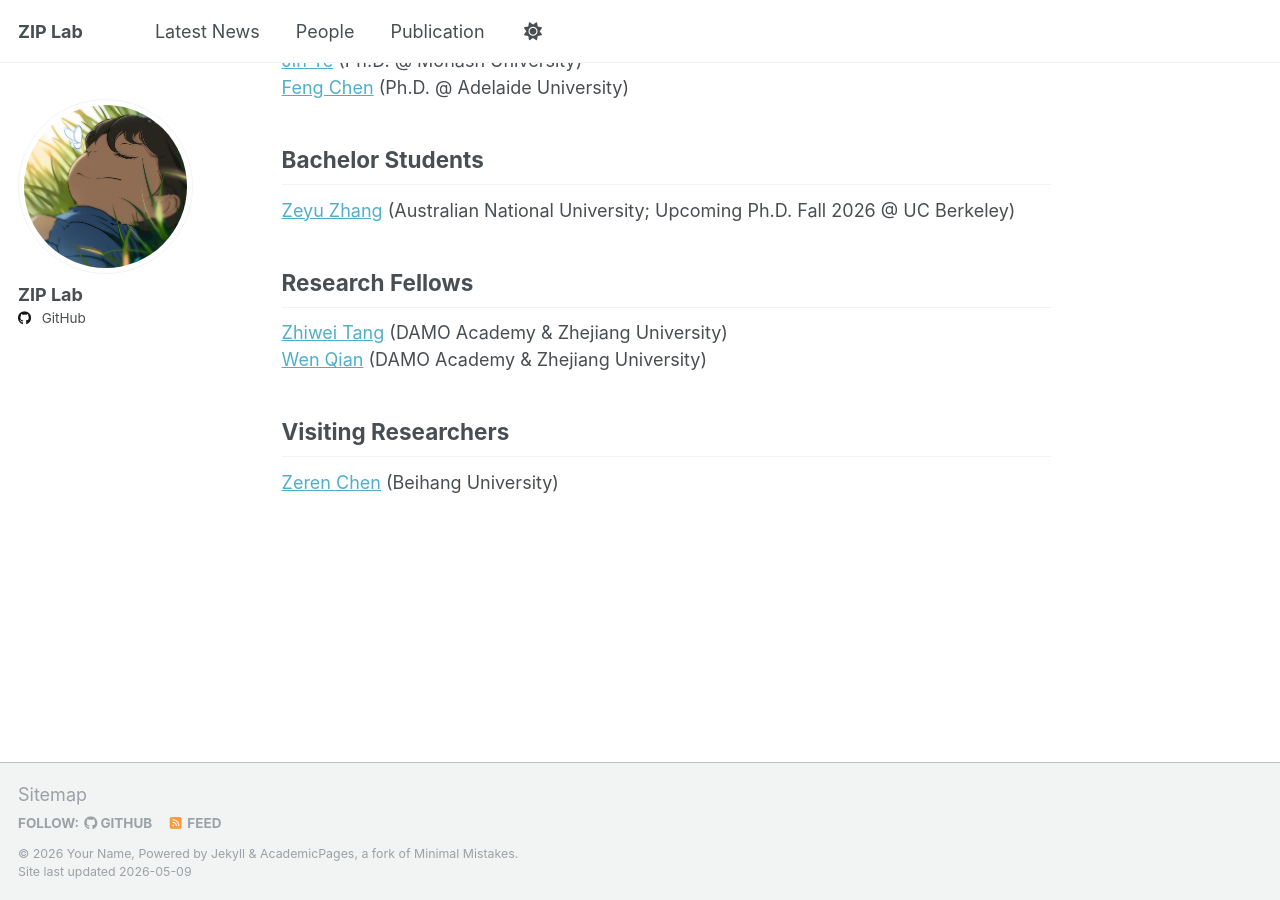
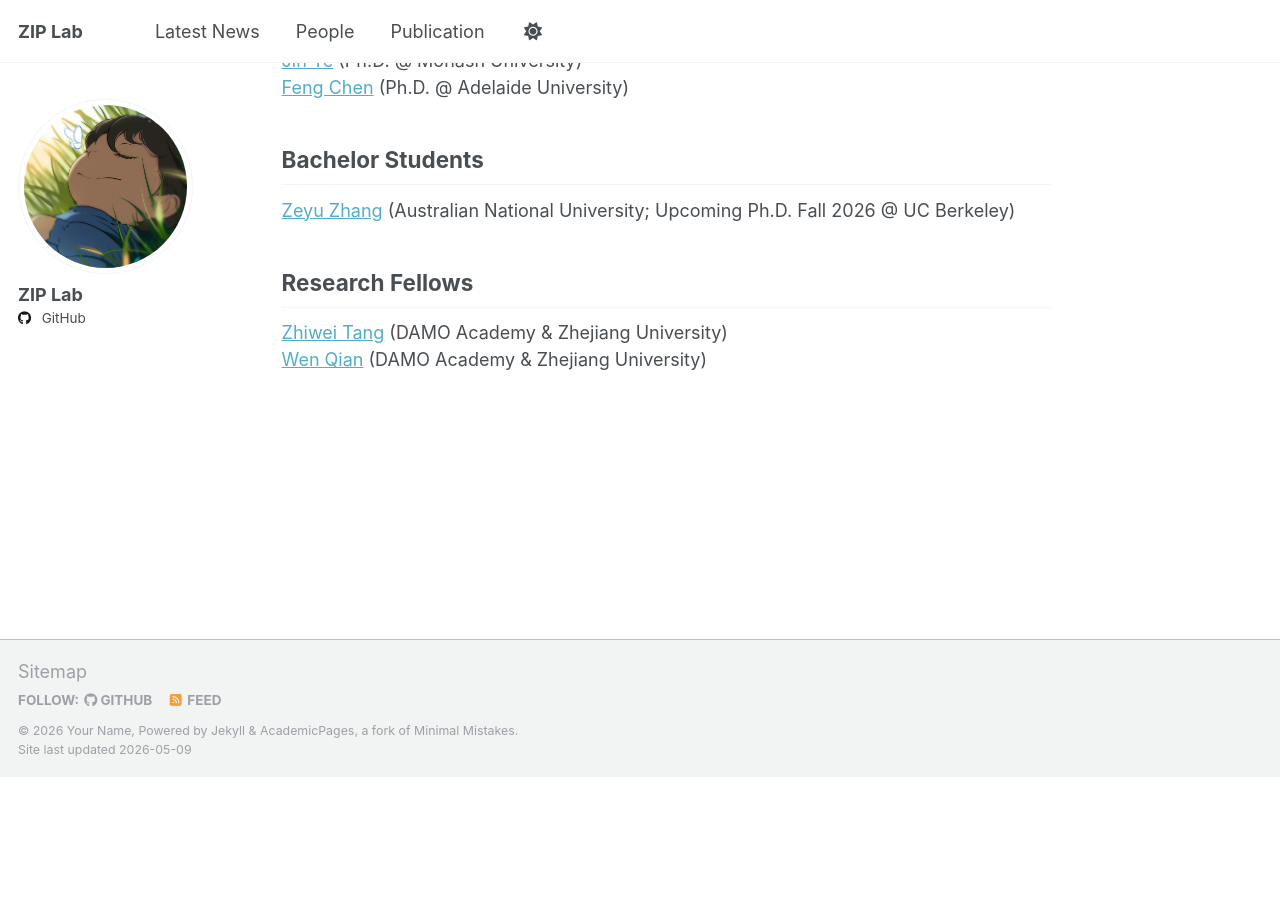
Before and after one commit to ziplab/ziplab.github.io, a Jekyll site: the page built from _pages/people.md, in a window 1280 px wide and 900 px high, scrolled down 1079 px. Built offline with Jekyll 4.4.1, drawn with Linux system fonts in a browser that asks for light colours; after the commit the page ends 1857 px from its top, so only the background shows below that.

Commit message:
Update people.md

```diff
--- a/_pages/people.md
+++ b/_pages/people.md
@@ -40,7 +40,3 @@ author_profile: true
 ## Research Fellows
 [Zhiwei Tang](https://scholar.google.com/citations?user=GN-N9c8AAAAJ&hl=en) (DAMO Academy & Zhejiang University)
 [Wen Qian](https://scholar.google.com/citations?user=rD_U0fMAAAAJ&hl=zh-CN) (DAMO Academy & Zhejiang University)
-
-
-## Visiting Researchers
-[Zeren Chen](https://scholar.google.com/citations?user=fdDOA-0AAAAJ&hl=zh-CN) (Beihang University)
```
